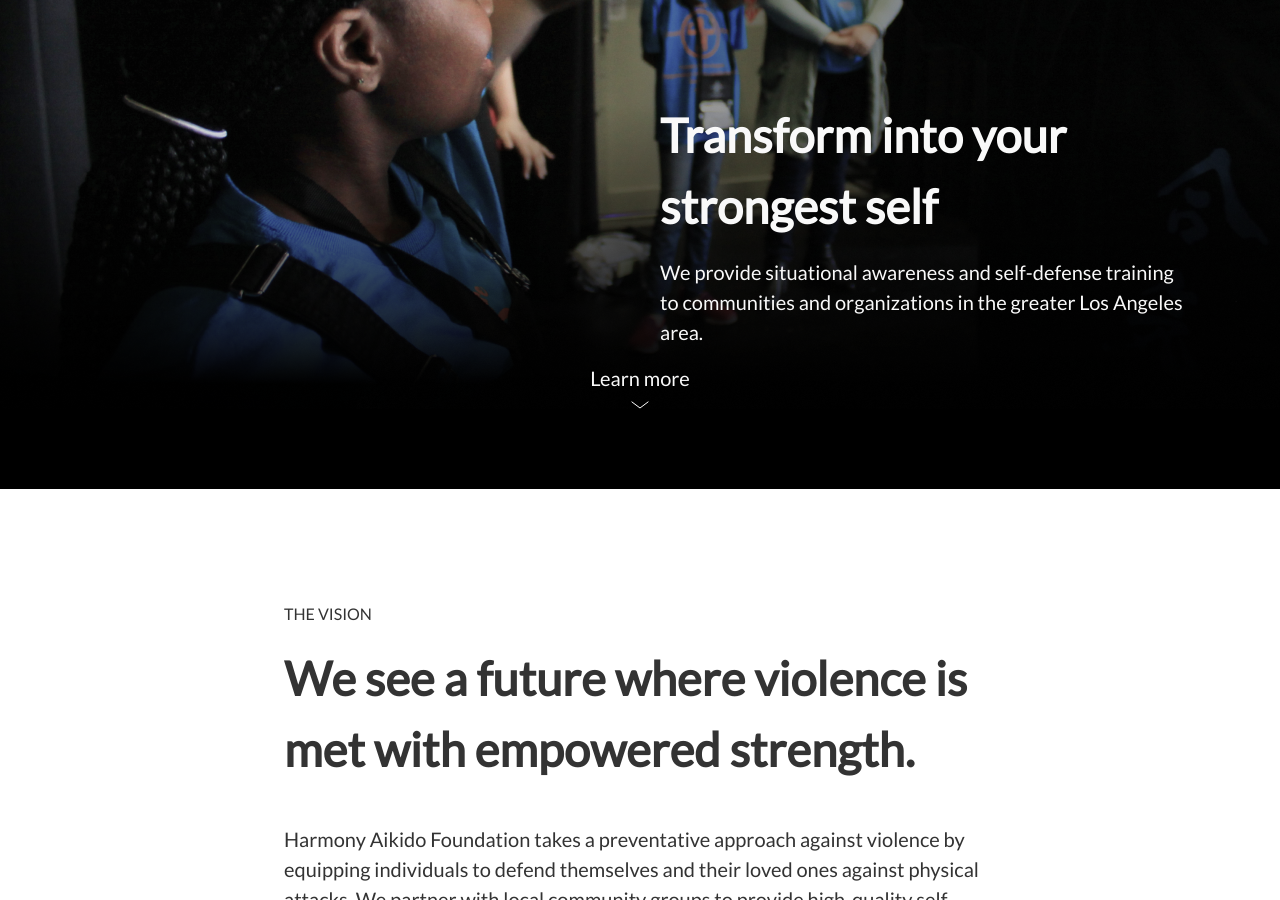
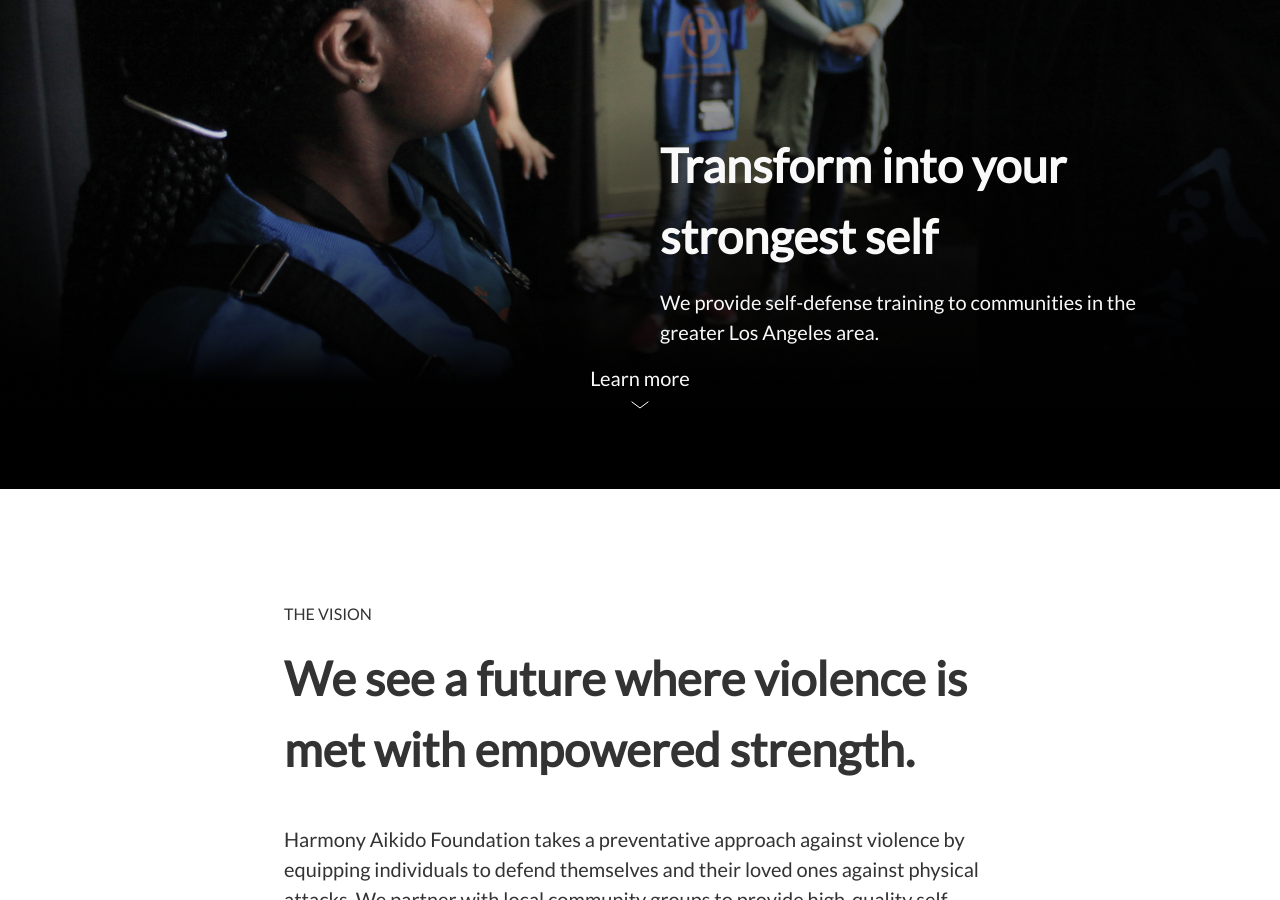
Before and after one commit to hafusaorg/hafusaorg.github.io, a Jekyll site: the page built from index.md, in a window 1280 px wide and 900 px high, scrolled down 311 px. Built offline with Jekyll 4.4.1, drawn with Linux system fonts in a browser that asks for light colours; comment, search, counter and statistics services are not loaded.

Commit message:
Updated Index

```diff
--- a/index.md
+++ b/index.md
@@ -77,7 +77,7 @@ layout: default
 <section class="hero">
 # Transform into your strongest self
 
-We provide situational awareness and self-defense training to communities and organizations in the greater Los Angeles area.
+We provide self-defense training to communities in the greater Los Angeles area.
 
 Learn more
 {: .more}
```
